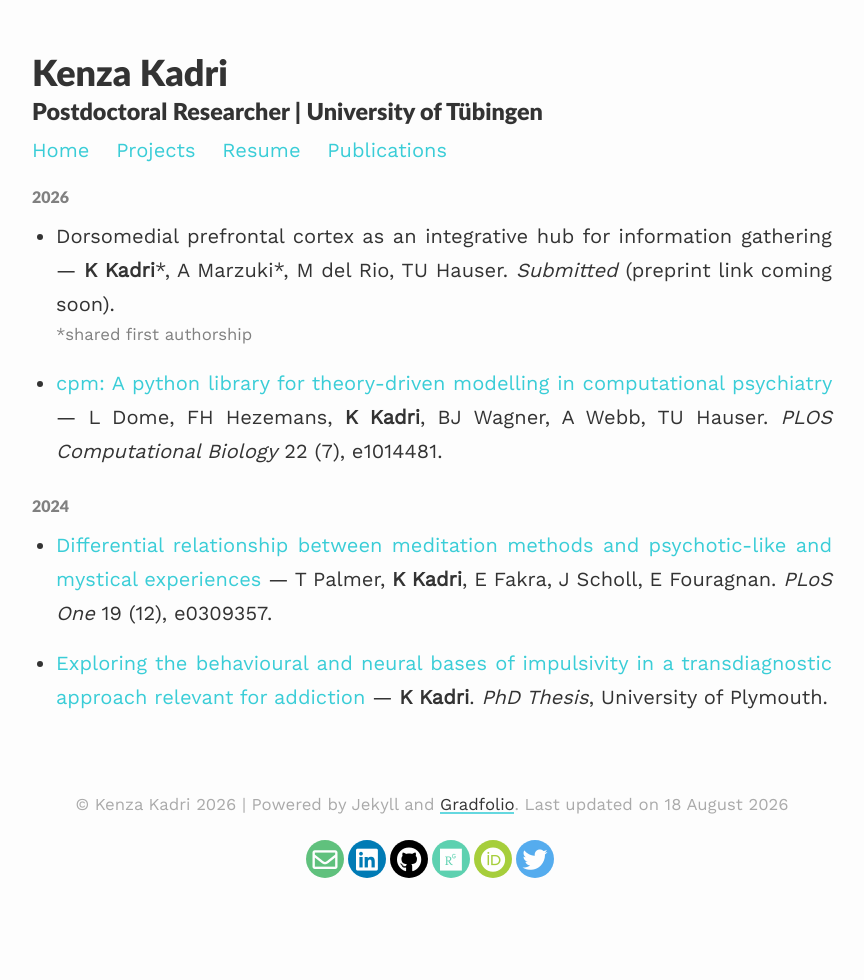
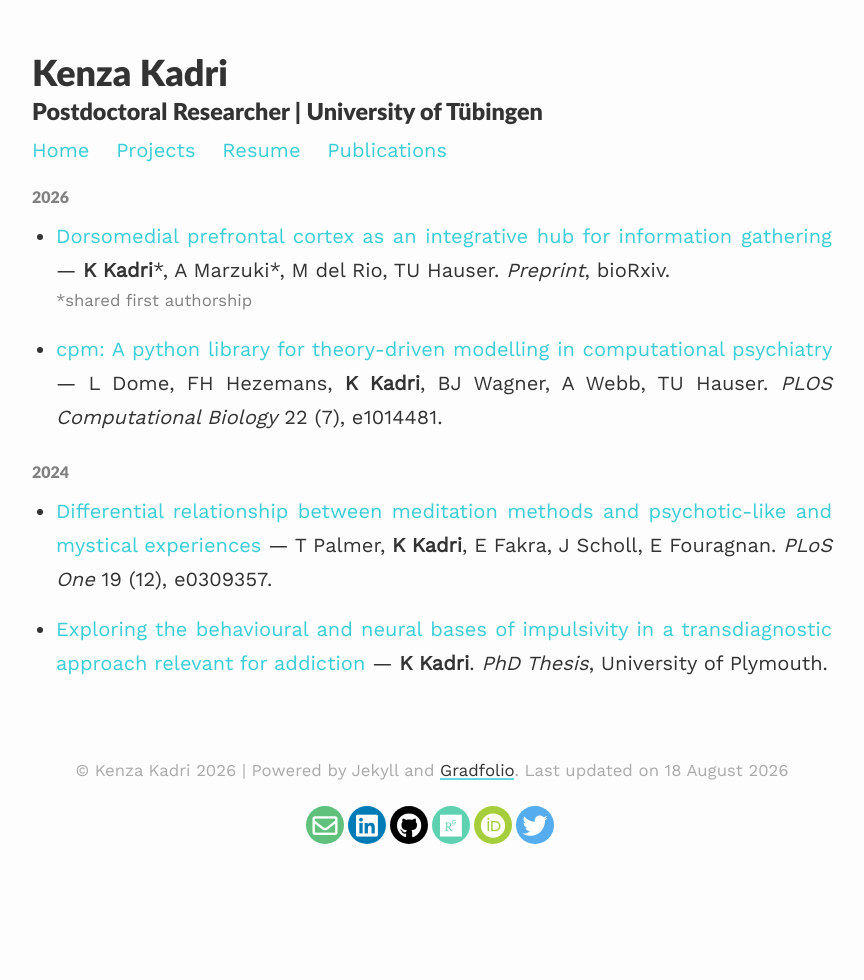
Before and after one commit to Kenzakadri/Kenzakadri.github.io, a Jekyll site: the page built from publications.html, in a window 1280 px wide. Shown: the whole page, without its empty margins (208-1072 px from the left). Built offline with Jekyll 4.4.1, drawn with Linux system fonts in a browser that asks for light colours; nearby versions of some CDN libraries.

Commit message:
preprint

```diff
--- a/publications.html
+++ b/publications.html
@@ -8,7 +8,7 @@ title: Publications
 
   <h2 class="pub-year">2026</h2>
   <ul>
-    <li class="pub-entry">Dorsomedial prefrontal cortex as an integrative hub for information gathering &mdash; <strong>K Kadri</strong>*, A Marzuki*, M del Rio, TU Hauser. <em>Submitted</em> (preprint link coming soon). <small>*shared first authorship</small></li>
+    <li class="pub-entry"><a href="https://www.biorxiv.org/content/10.64898/2026.08.11.744102v1" target="_blank">Dorsomedial prefrontal cortex as an integrative hub for information gathering</a> &mdash; <strong>K Kadri</strong>*, A Marzuki*, M del Rio, TU Hauser. <em>Preprint</em>, bioRxiv. <small>*shared first authorship</small></li>
     <li class="pub-entry"><a href="https://journals.plos.org/ploscompbiol/article?id=10.1371%2Fjournal.pcbi.1014481" target="_blank">cpm: A python library for theory-driven modelling in computational psychiatry</a> &mdash; L Dome, FH Hezemans, <strong>K Kadri</strong>, BJ Wagner, A Webb, TU Hauser. <em>PLOS Computational Biology</em> 22 (7), e1014481.</li>
   </ul>
 
```
